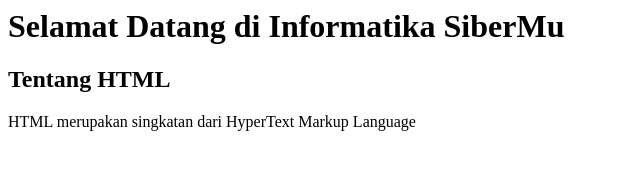
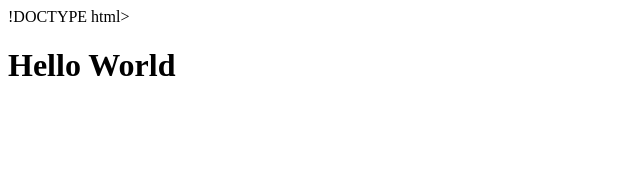
Before and after one commit to masjam/judul-dan-paragraf, a plain HTML site: page index.html in a window 1280 px wide. Shown: the whole page, without its empty margins (0-640 px from the left). Drawn offline with Linux system fonts and the light colour scheme.

Commit message:
Update index.html

```diff
--- a/index.html
+++ b/index.html
@@ -1,4 +1,12 @@
-<title>Judul dan Paragraf</title>
-<h1>Selamat Datang di Informatika SiberMu</h1>
-<h2>Tentang HTML</h2>
-<p>HTML merupakan singkatan dari HyperText Markup Language</p>
+!DOCTYPE html>
+<html lang="en">
+<head>
+    <meta charset="UTF-8">
+    <meta http-equiv="X-UA-Compatible" content="IE=edge">
+    <meta name="viewport" content="width=device-width, initial-scale=1.0">
+    <title>Document</title>
+</head>
+<body>
+</body>
+</html><title>Memulai dengan HTML</title>
+<h1>Hello World</h1>
```
